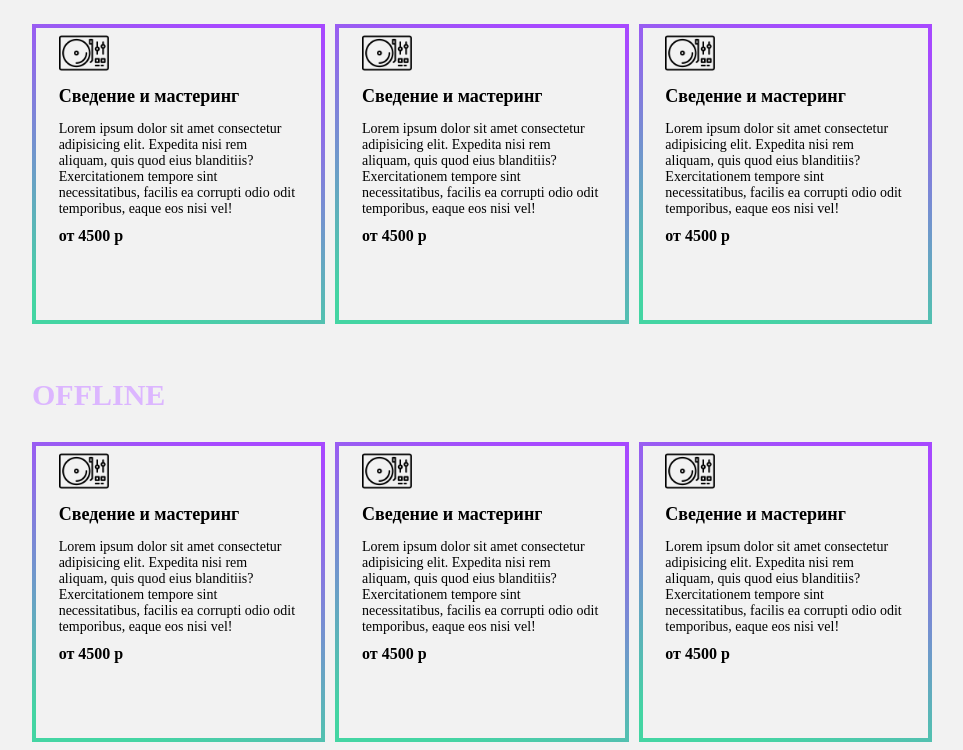
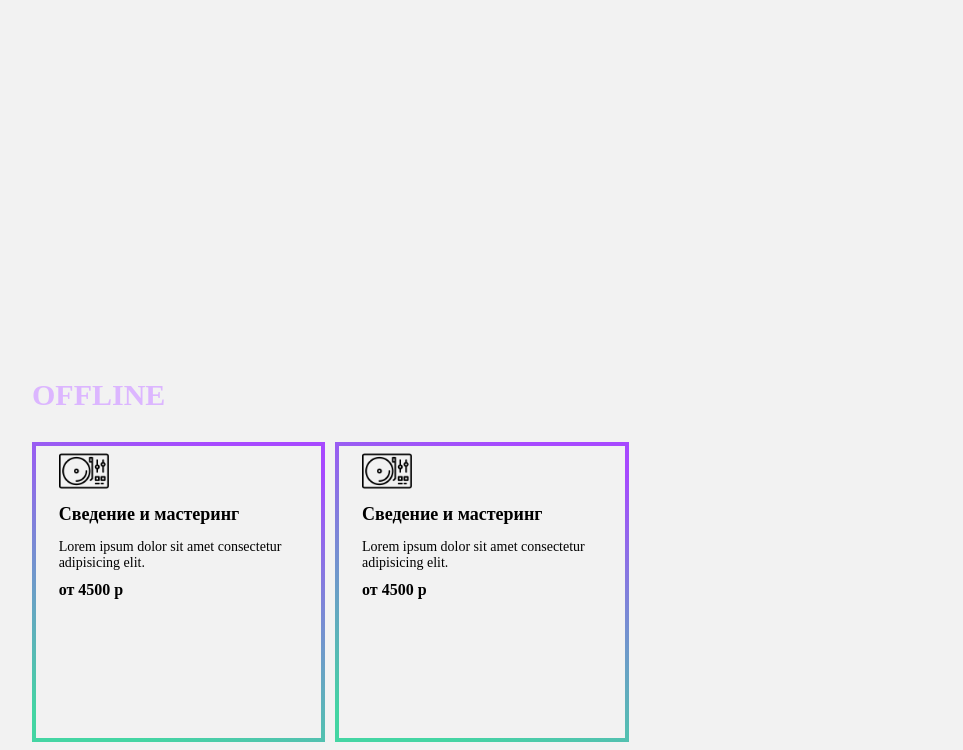
Before and after one commit to DmitryStoyan/mix-records, a React (Create React App) app: page / in a window 1280 px wide. Shown: the part 2000-2750 px from the top of the page, without its empty margins (158-1121 px from the left). Built offline with nearby package versions, Linux system fonts and the light colour scheme.

Commit message:
refactor Card

```diff
--- a/src/components/price/Price.js
+++ b/src/components/price/Price.js
@@ -28,18 +28,9 @@ export function Price() {
         <p className={styles.price_title}>
           <span className={styles.title_color}>online &</span> offline
         </p>
-        <div className={styles.price_wrapper}>
-          <Card />
-          <Card />
-          <Card />
-        </div>
+        <div className={styles.price_wrapper}></div>
         <p className={styles.price_title}>offline</p>
         <div className={styles.price_wrapper}>
-          <Card />
-          <Card />
-          <Card />
-          <Card />
-          <Card />
           <Card />
         </div>
         <Button />
--- a/src/components/price/components/Card.js
+++ b/src/components/price/components/Card.js
@@ -1,19 +1,52 @@
 import styles from "./styles.module.css";
 import album from "../../../images/album.png";
+
+export const arr = [
+  {
+    img: album,
+    title: "Сведение и мастеринг",
+    subtitle: "Lorem ipsum dolor sit amet consectetur adipisicing elit.",
+    price: "от 4500 р",
+  },
+  {
+    img: album,
+    title: "Сведение и мастеринг",
+    subtitle: "Lorem ipsum dolor sit amet consectetur adipisicing elit.",
+    price: "от 4500 р",
+  },
+];
+
 export function Card() {
   return (
-    <div className={styles.price_card}>
-      <div className={styles.card_wrapper}>
-        <img src={album} alt="mic" className={styles.price_image} />
-        <p className={styles.price_name}>Сведение и мастеринг</p>
-        <p className={styles.price_subtitle}>
-          Lorem ipsum dolor sit amet consectetur adipisicing elit. Expedita nisi
-          rem aliquam, quis quod eius blanditiis? Exercitationem tempore sint
-          necessitatibus, facilis ea corrupti odio odit temporibus, eaque eos
-          nisi vel!
-        </p>
-        <p className={styles.price}>от 4500 р</p>
-      </div>
-    </div>
+    <>
+      {arr.map((props) => (
+        <div className={styles.price_card}>
+          <div className={styles.card_wrapper}>
+            <img src={props.img} alt="mic" className={styles.price_image} />
+            <p className={styles.price_name}>{props.title}</p>
+            <p className={styles.price_subtitle}>{props.subtitle}</p>
+            <p className={styles.price}>{props.price}</p>
+          </div>
+        </div>
+      ))}
+    </>
   );
 }
+
+// export function Card() {
+//   return (
+//     <div className={styles.price_card}>
+//       <div className={styles.card_wrapper}>
+//         <img src={album} alt="mic" className={styles.price_image} />
+//         <p className={styles.price_name}>Сведение и мастеринг</p>
+//         <p className={styles.price_subtitle}>
+//           Lorem ipsum dolor sit amet consectetur adipisicing elit. Expedita nisi
+//           rem aliquam, quis quod eius blanditiis? Exercitationem tempore sint
+//           necessitatibus, facilis ea corrupti odio odit temporibus, eaque eos
+//           nisi vel!
+//         </p>
+//         <p className={styles.price}>от 4500 р</p>
+//       </div>
+//     </div>
+//   );
+// }
```
